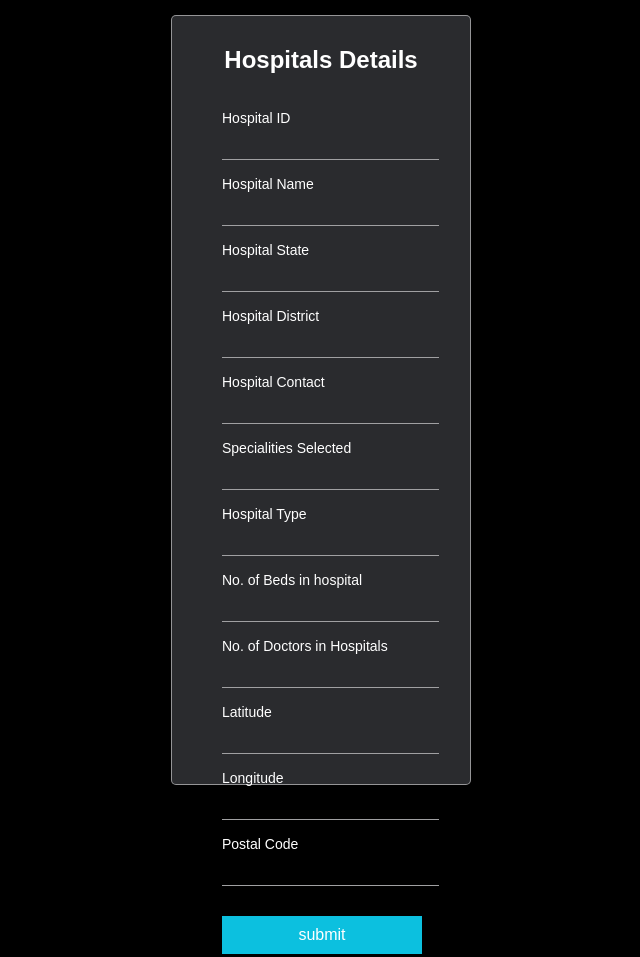
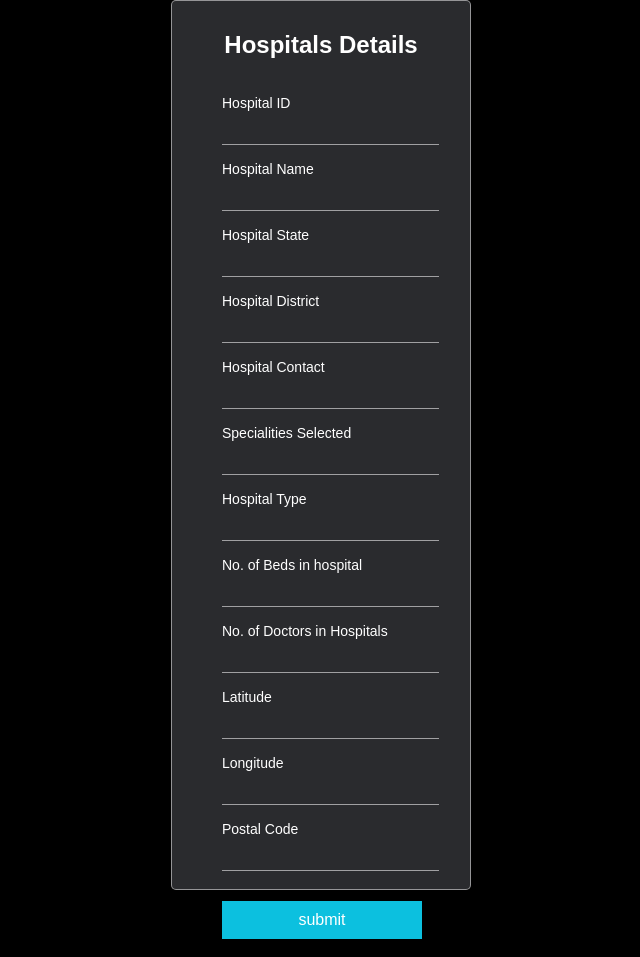
Before and after one commit to sanjivanee1202041/sanjivanee1202041.github.io, a plain HTML site: page index.html in a window 1280 px wide. Shown: the whole page, without its empty margins (319-959 px from the left). Drawn offline with Linux system fonts and the light colour scheme.

Commit message:
Update style.css

```diff
--- a/style.css
+++ b/style.css
@@ -20,7 +20,7 @@ body
 {
     padding: 20px 30px;
     width: 300px;
-    height: 770px;
+    height: 890px;
     backdrop-filter: blur(50px);
     border-radius: 5px;
     background: rgba(211, 214, 228, 0.2);
```
